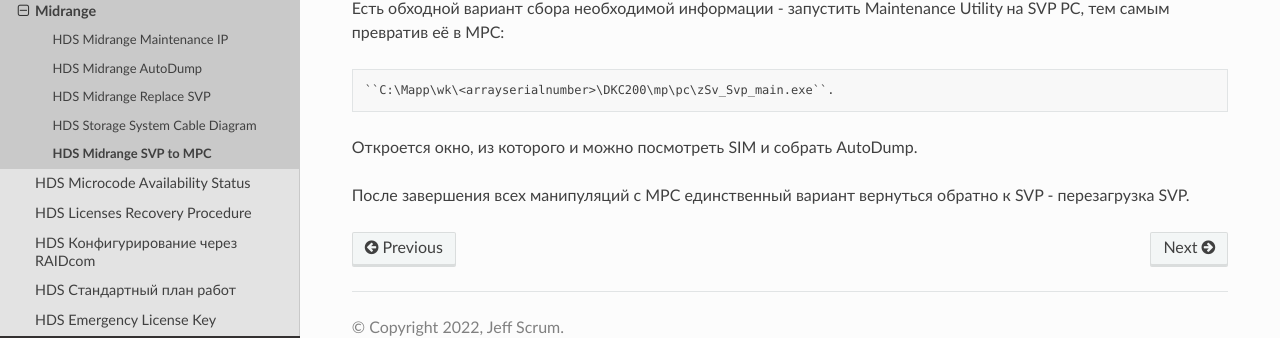
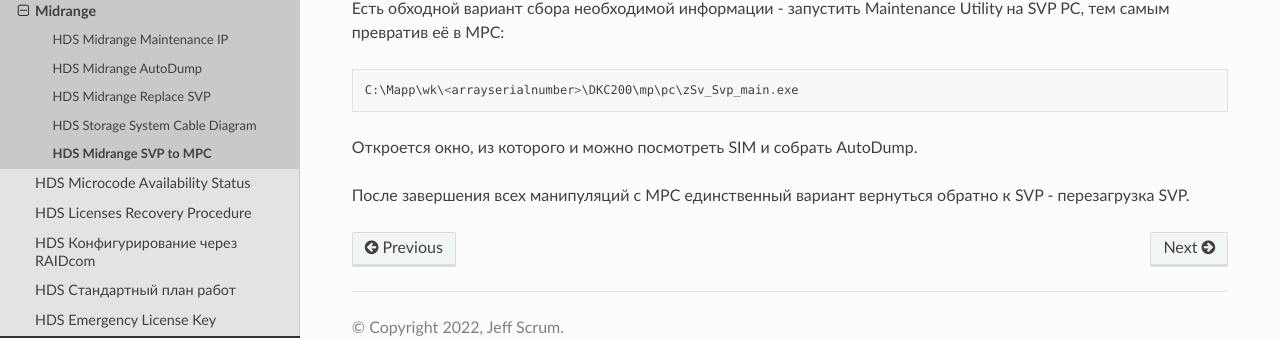
Before and after one commit to jeffscrum/jeffscrum.github.io, a Sphinx documentation site: the page built from source/hds/midrange/hds-midrange-svp-to-mpc.rst, in a window 1280 px wide. Shown: the part 288-626 px from the top of the page. Built offline with Sphinx 7.4.7 and the Read the Docs theme 2.0.0, drawn with Linux system fonts in a browser that asks for light colours.

```diff
--- a/source/hds/midrange/hds-midrange-svp-to-mpc.rst
+++ b/source/hds/midrange/hds-midrange-svp-to-mpc.rst
@@ -9,7 +9,7 @@ HDS Midrange SVP to MPC
 
 Есть обходной вариант сбора необходимой информации - запустить Maintenance Utility на SVP PC, тем самым превратив её в MPC::
 
-``C:\Mapp\wk\<arrayserialnumber>\DKC200\mp\pc\zSv_Svp_main.exe``.
+  C:\Mapp\wk\<arrayserialnumber>\DKC200\mp\pc\zSv_Svp_main.exe
 
 Откроется окно, из которого и можно посмотреть SIM и собрать AutoDump.
 
```
